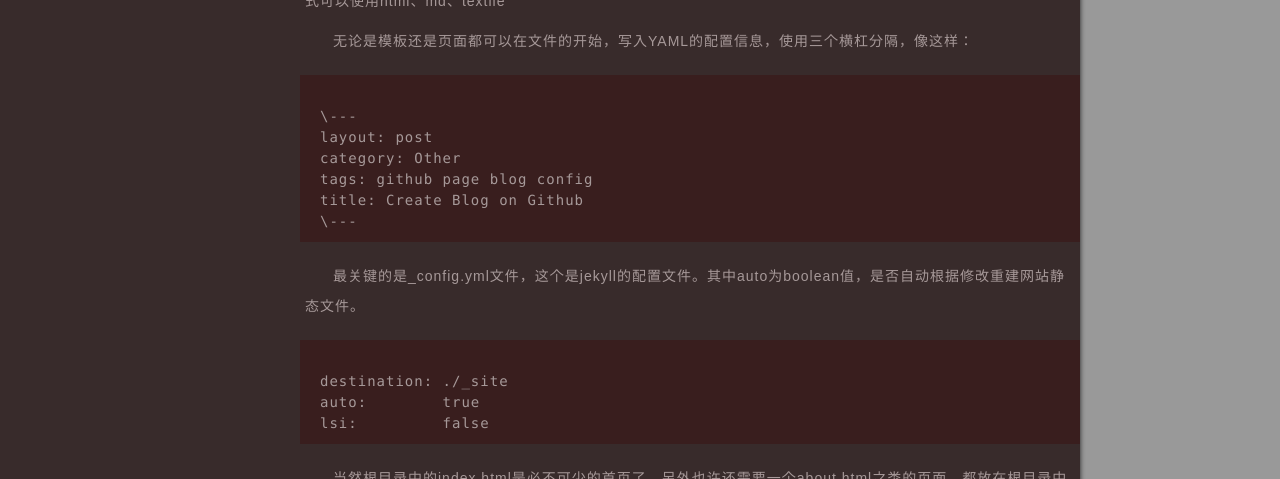
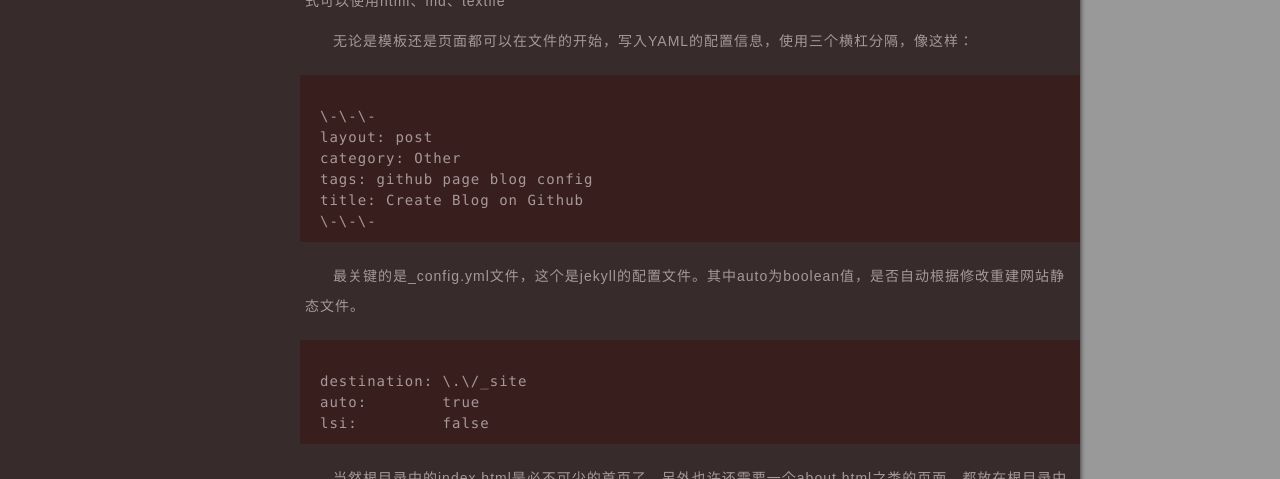
Before and after one commit to tychio/old_blog, a Jekyll site: the page built from _posts/2013-04-28-create.html, in a window 1280 px wide and 1112 px high. Shown: the part 520-999 px from the top of the window. Built offline with Jekyll 4.4.1, drawn with Linux system fonts in a browser that asks for light colours; some web fonts are replaced; Markdown is read by kramdown in place of the engine named in the settings.

Commit message:
fix style

```diff
--- a/_posts/2013-04-28-create.html
+++ b/_posts/2013-04-28-create.html
@@ -11,16 +9,16 @@ title: Create Blog on Github
 <p>_posts文件夹为博客文章文件夹，发布文章的格式为yyyy-mm-dd-blogname，也就说文章的日期是自定的。格式可以使用html、md、textile</p>
 <p>无论是模板还是页面都可以在文件的开始，写入YAML的配置信息，使用三个横杠分隔，像这样：</p>
 <pre><code>
-\---
+\-\-\-
 layout: post
 category: Other
 tags: github page blog config
 title: Create Blog on Github
-\---
+\-\-\-
 </code></pre>
 <p>最关键的是_config.yml文件，这个是jekyll的配置文件。其中auto为boolean值，是否自动根据修改重建网站静态文件。</p>
 <pre><code>
-destination: ./_site
+destination: \.\/_site
 auto:        true
 lsi:         false
 </code></pre>
```
Also changed, not shown: other parts of _posts/2013-04-28-create.html (+0 -2 lines).
